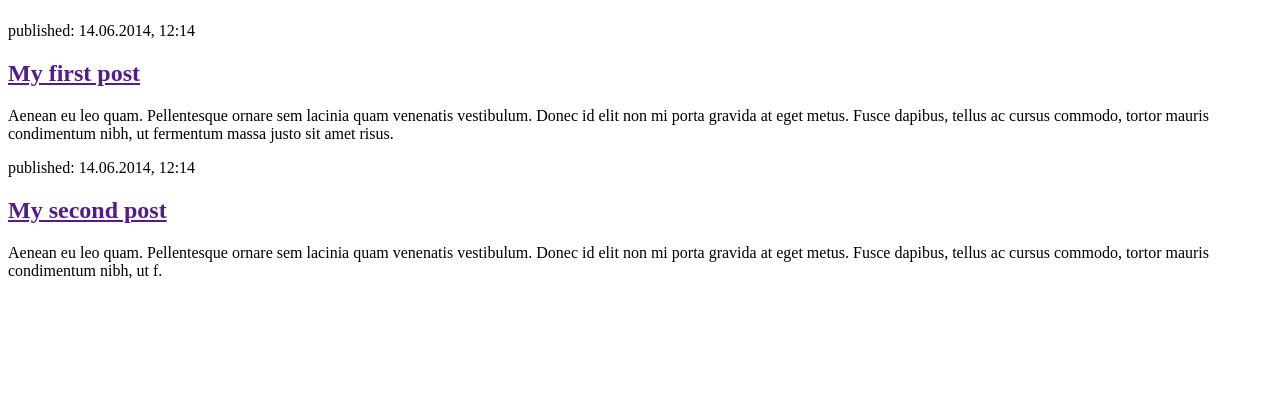
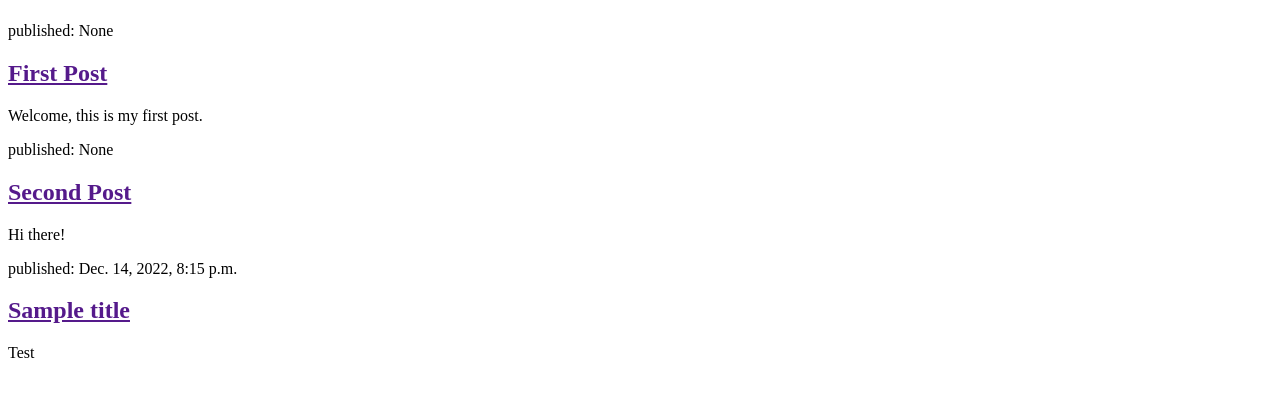
Before and after one commit to dja1443/djamel_django, a Django app: page / in a window 1280 px wide. Shown: the part 58-455 px from the top of the page. Run offline with Django 4.2, Linux system fonts and the light colour scheme; data comes from the database, SQL or seed files in the repository; both versions use the stored data as it was after the commit.

Commit message:
added all posts

```diff
--- a/blog/templates/blog/post_list.html
+++ b/blog/templates/blog/post_list.html
@@ -8,17 +8,12 @@
         <header>
             <h1><a href="/">Django Girls Blog</a></h1>
         </header>
-
+        {% for post in posts %}
         <article>
-            <time>published: 14.06.2014, 12:14</time>
-            <h2><a href="">My first post</a></h2>
-            <p>Aenean eu leo quam. Pellentesque ornare sem lacinia quam venenatis vestibulum. Donec id elit non mi porta gravida at eget metus. Fusce dapibus, tellus ac cursus commodo, tortor mauris condimentum nibh, ut fermentum massa justo sit amet risus.</p>
+            <time>published: {{ post.published_date }}</time>
+            <h2><a href="">{{ post.title }}</a></h2>
+            <p>{{ post.text|linebreaksbr }}</p>
         </article>
-
-        <article>
-            <time>published: 14.06.2014, 12:14</time>
-            <h2><a href="">My second post</a></h2>
-            <p>Aenean eu leo quam. Pellentesque ornare sem lacinia quam venenatis vestibulum. Donec id elit non mi porta gravida at eget metus. Fusce dapibus, tellus ac cursus commodo, tortor mauris condimentum nibh, ut f.</p>
-        </article>
+        {% endfor %}
     </body>
 </html>
--- a/blog/views.py
+++ b/blog/views.py
@@ -1,5 +1,8 @@
 from django.shortcuts import render
+from .models import Post
+from django.utils import timezone
 
 # Create your views here.
 def post_list(request):
-    return render(request, 'blog/post_list.html', {}) # added the blog/post_list.html
+    posts = Post.objects.order_by('published_date')
+    return render(request, 'blog/post_list.html', {'posts': posts})
```
Also changed, not shown: db.sqlite3.
